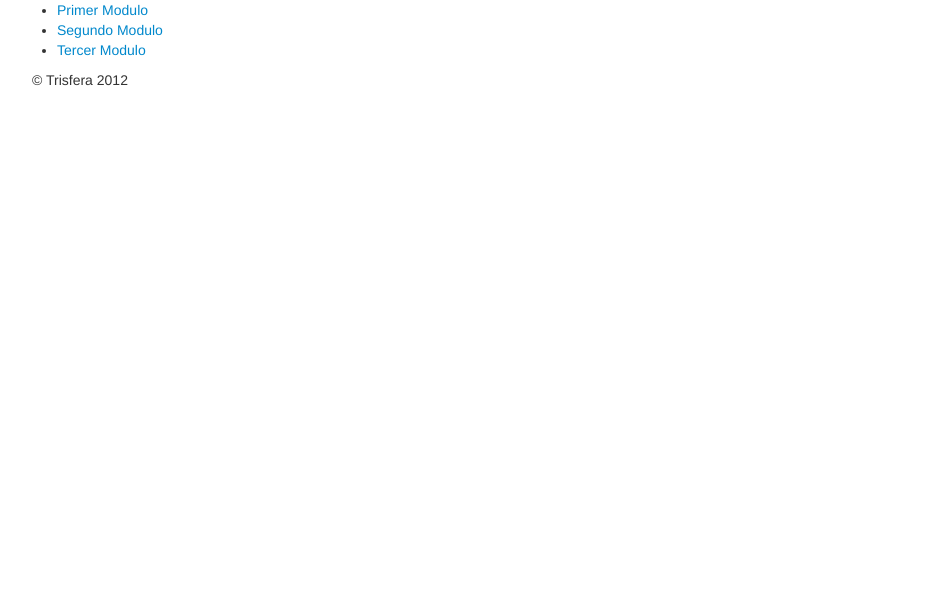
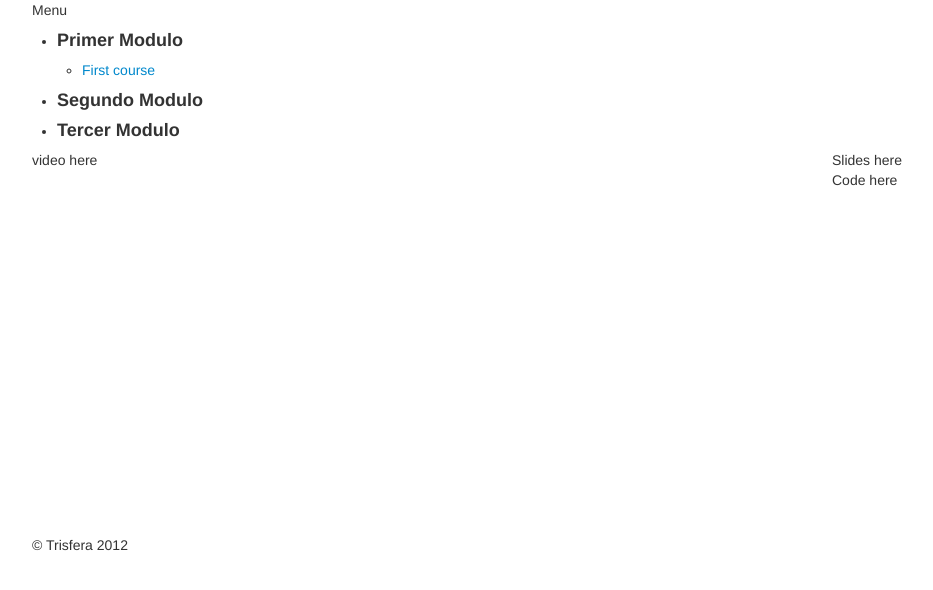
Before and after one commit to firebait/summerCampjs, a plain HTML site: page index.html in a window 1280 px wide. Shown: the whole page, without its empty margins (23-956 px from the left). Drawn offline with nearby package versions, Linux system fonts and the light colour scheme.

Commit message:
Actualize el README, CSS y el binding de los cursos y el player de youtube.

```diff
--- a/css/main.css
+++ b/css/main.css
@@ -3,3 +3,8 @@
 /* ==========================================================================
    Author's custom styles
    ========================================================================== */
+
+#video{
+	height: 385px;
+	width:640px;
+}
--- a/index.html
+++ b/index.html
@@ -22,7 +22,14 @@
 
             <div id="menu"></div>
 
-            <div id="course">
+            <div id="course" class="row-fluid">
+                <div id="video-container" class="span7">
+                    <div id="video">video here</div>
+                </div>
+                <div class="span4 offset1">
+                    <div id="slides">Slides here</div>
+                    <div id="code">Code here</div>
+                </div>
             </div>
 
             <footer>
@@ -40,8 +47,13 @@
 
         <script src="js/main.js"></script>
         <script type="text/javascript">
-            var summerCamp = new SummerCamp();
-            $("#menu").html(summerCamp.render('menu.html', summerCamp.menu));
+            var summerCamp = new SummerCamp({
+                menuContainer: $("#menu"),
+                videoContainer: $("#video"),
+                slidesContainer: $("#slides"),
+                codeContainer: $("#code")
+            });
+            summerCamp.start();
         </script>
     </body>
 </html>
--- a/js/main.js
+++ b/js/main.js
@@ -1,5 +1,12 @@
-SummerCamp = function(){
+SummerCamp = function(options){
 	var self = this;
+	this.menuContainer = options.menuContainer || $("#menu");
+	this.videoContainer = options.videoContainer || $("#video");
+	this.slidesContainer = options.slidesContainer || $("#slides");
+	this.codeContainer = options.codeContainer || $("#code");
+
+	// Cambiar el popcorn player a youtube.
+	Popcorn.player('youtube');
 
 	// Llamadas asyncronas para cargar los archivos de configuracion.
 	this.getAsync = function(url, type){
@@ -16,14 +23,54 @@ SummerCamp = function(){
 		return response;
 	};
 
+	// Helper para renderizar plantillas.
+	this.render = function(element, template, options){
+		template = self.getAsync(template, 'text');
+		var html = _.template(template.toString(), {options: options});
+		element.html(html);
+	};
+
+	// Iniciar Applicacion.
+	this.start = function(){
+		self.render(self.menuContainer, 'menu.html', self.menu);
+		self.bindCourses();
+	};
+
+	// Cargar un objecto video.
+	this.loadVideo = function(url){
+		return Popcorn.youtube( this.videoContainer.get(0), url );
+	};
+
+	// Bind Courses.
+	this.bindCourses = function(){
+		self.menuContainer.on('click', ".course", function(event){
+			// Encuentra el curso.
+			var el = $(event.currentTarget);
+			var uid = el.data('uid');
+			console.log(uid);
+			_.each(self.menu, function(menuItem){
+				_.each(menuItem.courses, function(course){
+					console.log(course);
+					if(course.uid == uid){
+						console.log("course found");
+						self.loadVideo(course.video);
+					}
+				});
+			});
+			var course = this.menu;
+		});
+	}
+
+
 	// Fetch menu
 	this.menu = this.getAsync('menu.json');
 
 	return {
 		menu: this.menu,
-		render: function(template, options){
-			template = self.getAsync(template, 'text');
-			return _.template(template.toString(), {menus: options});
-		}
+		render: this.render,
+		start: this.start,
+		videoContainer: this.videoContainer,
+		slideContainer: this.slidesContainer,
+		codeContainer: this.codeContainer
 	}
 }
--- a/menu.html
+++ b/menu.html
@@ -1,5 +1,13 @@
-<ul class="menu">
-	<% _.each(menus, function(menu){ %>
-	<li><a href="javascript:void(0)"><%= menu.name %></a></li>
+Menu
+<ul>
+	<% _.each(options, function(menu){ %>
+	<li>
+		<h4><%= menu.name %></h4>
+		<ul>
+			<% _.each(menu.courses, function(course){ %>
+				<li><a href="javascript:void(0);" class="course" data-uid="<%= course.uid %>"><%= course.name %></a></li>
+			<% }); %>
+		</ul>
+	</li>
 	<% }); %>
 </ul>
--- a/menu.json
+++ b/menu.json
@@ -2,7 +2,14 @@
 	{
 		"name": "Primer Modulo",
 		"description": "lorem ipsum",
-		"config": "/cursos/primer_modulo.json"
+		"courses": [
+			{
+
+				"uid": "001",
+				"name": "First course",
+				"video": "http://www.youtube.com/watch?v=JRfuAukYTKg"
+			}
+		]
 	},
 	{
 		"name": "Segundo Modulo",
```
Also changed, not shown: 1 other file.
